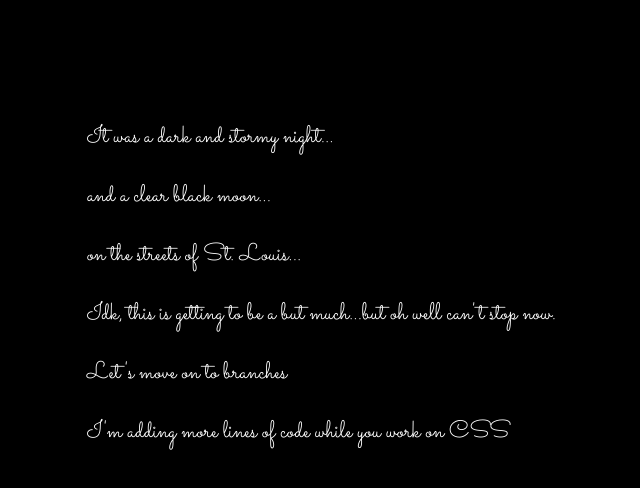
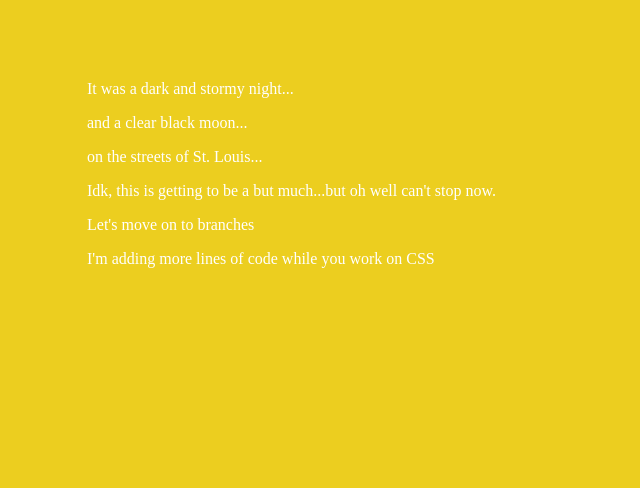
Before and after one commit to Gandaho000/Studio_1, a plain HTML site: page index.html in a window 1280 px wide. Shown: the whole page, without its empty margins (233-873 px from the left). Drawn offline with Linux system fonts and the light colour scheme.

Commit message:
updated the background color and changed the font

```diff
--- a/index.html
+++ b/index.html
@@ -2,7 +2,7 @@
 <html lang="en">
   <head> <link rel="stylesheet" href="style.css" type="text/css">
 
-    <link href="https://fonts.googleapis.com/css?family=Sacramento" rel="stylesheet">
+    <link href="https://fonts.googleapis.com/css?family=Pacifico" rel="stylesheet">
   </head>
     <body>
         <p>It was a dark and stormy night...</p>
--- a/style.css
+++ b/style.css
@@ -1,7 +1,7 @@
 body {
     color: white;
-    background-color: black;
-    font-family: 'Sacramento', cursive;
+    background-color: rgb(236, 206, 31);
+    font-family: font-family: 'Pacifico', cursive
     font-size: 150%;
     margin: 5em 25%
 
```
